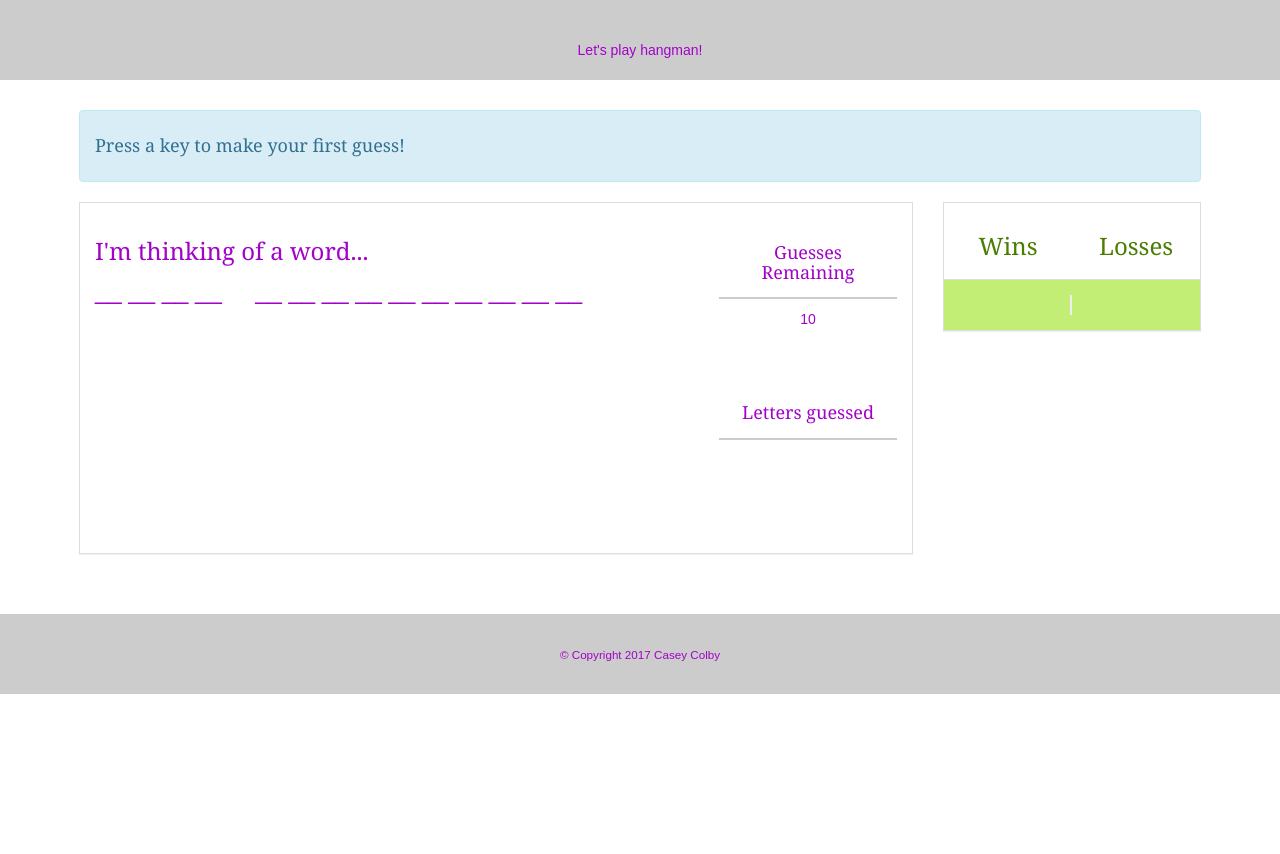
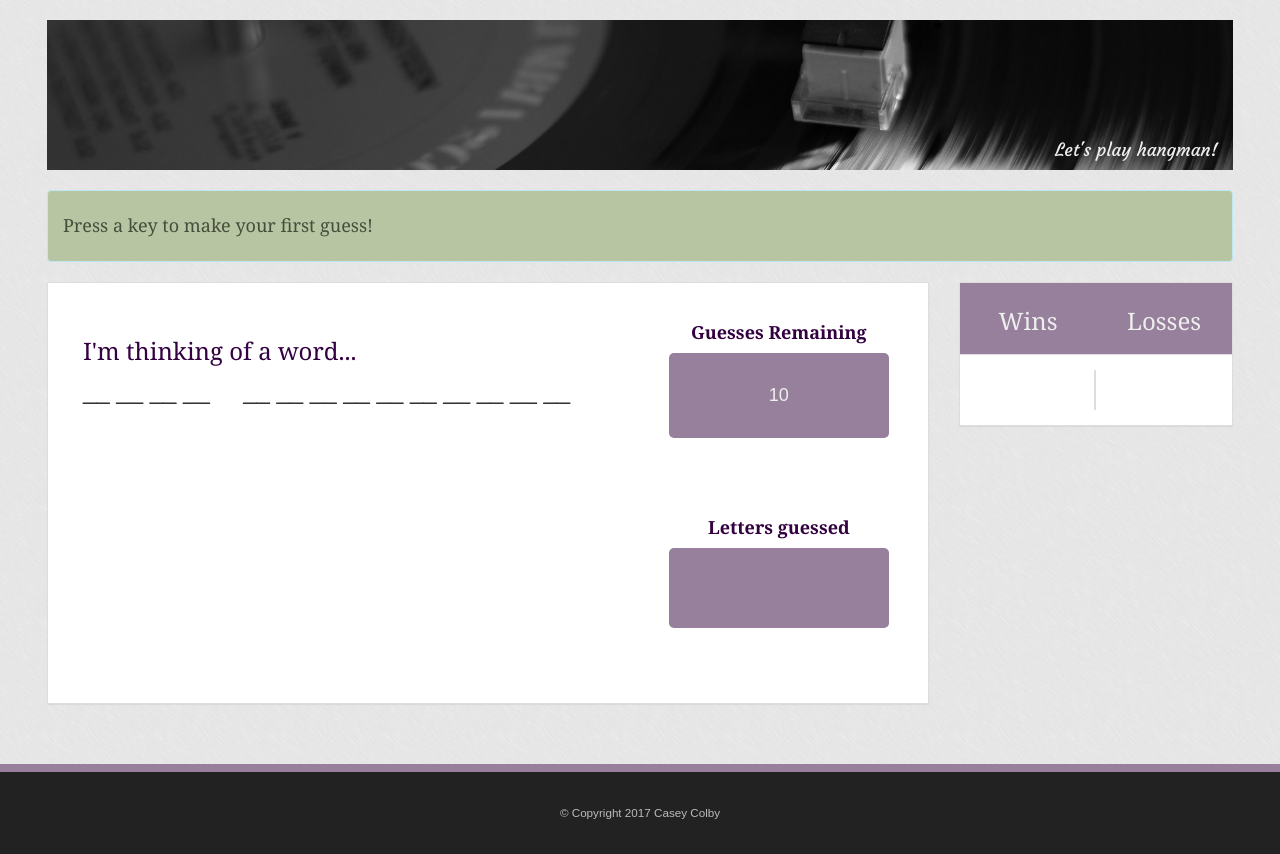
Before and after one commit to cecolby11/Hangman-Game, a PHP site: page / in a window 1280 px wide. Before the commit the page ends 694 px from the top, so only its background shows below. Run offline with PHP 8.4, Linux system fonts and the light colour scheme.

Commit message:
css styling

```diff
--- a/assets/css/style.css
+++ b/assets/css/style.css
@@ -1,70 +1,86 @@
 .page{ /*don't style body tag*/
   font-family: 'Arial', 'Helvetica Neue', Helvetica, sans-serif;
-  color: #a302c9;
-}
-
-header {
-  width: 100%;
-  height: 80px;
-  margin-bottom: 30px;
-  padding: 40px;
-  text-align: center;
-  background-color: #ccc;
+  background-image: url("../images/textures/brushed.png");
+  margin: 0 auto;
 }
 
 footer {
   width: 100%;
-  height: 80px;
+  height: 90px;
   margin-top: 40px;
   text-align: center;
   font-size: smaller;
   padding: 33px;
-  background: #ccc;
+  border-top: #96809B 8px solid;
+  background: #222;
+  color: #bbb;
 }
 
 .main_content {
   margin: auto;
-  width: 90%;
+  width: 95%;
   min-height: 100%;
 }
 
 .panel {
   border-radius: 0px;
+  background: #fff;
+}
+.panel .panel-heading {
+  border-radius: 0px;
 }
 
 h1, h2, h3, h4, h5, h6 {
   font-family: 'Georgia', Times, Times New Roman, serif;
+  color: #330040;
 }
 
-/*game content elements*/
+/*game word elements*/
 
 .alert #instruction {
   /*vertically center better*/
   padding-top: 10px;
 }
+.alert-info {
+  background: #b8c5a3;
+  color: #454E3A;
+}
 
 .game {
-  min-height: 300px;
+  min-height: 200px;
+}
+.game .word {
+  padding: 20px;
 }
 
-.game .word {
+.game .word p {
   font-size: x-large;
 }
 
+/*game guess elements*/
+
 .game .guess {
-  min-height: 150px;
+  min-height: 180px;
   text-align: center;
+  margin: 5px 5px 5px 0;
+  color: #eee;
 }
-
+.game #guessesRemaining,
+.game #lettersGuessed {
+  background: #96809B;
+  width: 85%;
+  min-height: 80px;
+  border-radius: 5px;
+  margin: auto;
+  padding: 30px;
+}
 .game h4 {
-  border-bottom: #ccc 2px solid;
-  padding: 15px;
+  padding-top: 15px;
+  font-weight: bold;
 }
 .game p {
-  font-size: largea;
+  font-size: large;
 }
-
-
 
 /*score panel elements */
 
@@ -73,13 +89,41 @@ h1, h2, h3, h4, h5, h6 {
 }
 .score-panel .wins-col {
   /*border between columns*/
-  border-right: 2px #eee solid;
+  border-right: 2px #ddd solid;
 }
 .score-panel .panel-heading {
-  background: #fff;
-  color: #4a7d00;
+  background: #96809B;
+  padding-top: 5px;
 }
-.score-panel .panel-body {
-  background: #C2EE76;
-  color: #fff;
+.score-panel h3 {
+  color: #eee;
 }
+.score-panel .panel-body p {
+  color: #330040;
+  font-size: 20px;
+  height: 30px;
+}
+
+/*photo*/
+.photo_narrow {
+  overflow: auto;
+  position: relative;
+  margin-bottom: 20px;
+  margin-top: 20px;
+}
+.photo_narrow img{
+  width: 100%;
+  max-height: 150px;
+  object-fit: cover;
+}
+.photo_narrow h2 {
+  z-index: 2;
+  padding: 0;
+  margin: 0;
+  position: absolute;
+  bottom:10px;
+  right: 15px;
+  font-size: 18px;
+  font-family: 'Courgette', cursive;
+  color: #eee;
+}
--- a/assets/javascript/game.js
+++ b/assets/javascript/game.js
@@ -28,7 +28,7 @@ var browser = {
 
   updateLettersGuessedOnScreen: function() {
     var element = document.getElementById("lettersGuessed");
-    element.textContent = setup.lettersGuessed;
+    element.textContent = setup.lettersGuessed.join(" ");
   },
 
   showHideInstruction: function(text) {
@@ -225,9 +225,6 @@ document.onkeyup = function(e) {
     setup.newGameReset();
   }
   else {
-    browser.instructionHidden = true; //hide
-    browser.showHideInstruction(browser.welcomeText);
-
     // save key pressed as variable
     var playerGuess = e.key;
     // just in case they capitalized guess
@@ -236,6 +233,9 @@ document.onkeyup = function(e) {
 
     // check that key code is allowable. if so, returns true
     if(gameplay.validateInput(e)){
+      browser.instructionHidden = true; //hide
+      browser.showHideInstruction(browser.welcomeText);
+
       // process guess
       gameplay.checkGuess(playerGuess);
       gameplay.winLoseWatcher();
--- a/index.html
+++ b/index.html
@@ -1,7 +1,9 @@
 <!DOCTYPE html>
 <html>
 <head>
-  <title>Hangman</title>
+  <title>Hangman!</title>
+
+  <link href="https://fonts.googleapis.com/css?family=Lobster|Courgette" rel="stylesheet">
 
   <link rel="stylesheet" href="https://maxcdn.bootstrapcdn.com/bootstrap/3.3.6/css/bootstrap.min.css">
   <link rel="stylesheet" type="text/css" href="assets/css/style.css">
@@ -13,15 +15,20 @@
 <body>
 <div class="page">
 
-  <header>
-    Let's play hangman!
-  </header>
-
   <!-- main container -->
   <div class="container main_content">
 
+     <div class="row">
+          <div class="col-md-12">
+            <div class="photo_narrow">
+              <img src="assets/images/vinyl.jpg" alt="vinyl photo">
+              <h2>Let's play hangman!</h2>
+            </div>
+          </div>
+        </div>
+        <!-- /.row -->
 
-    <!-- row 1 (instruction alert)-->
+    <!-- row (instruction alert)-->
     <div class="row">
       <div class="col-md-12">
         <div class="alert alert-info" role="alert"" id="instructionContainer">
@@ -29,10 +36,10 @@
         </div>
       </div>
     </div>
-    <!-- /.row 1 (instruction alert) -->
+    <!-- /.row  (instruction alert) -->
 
 
-    <!-- row 2 (content) -->
+    <!-- row  (content) -->
     <div class="row">
 
       <!-- game column-->
@@ -43,7 +50,7 @@
           <div class="row">
 
             <!-- word guessing col -->
-            <div class="col-md-9">
+            <div class="col-md-8 col-sm-12">
               <div class="word">
                 <h3>I'm thinking of a word...</h3>
                 <p id="wordBeingGuessed"></p>
@@ -52,7 +59,7 @@
             <!-- /.word guessing col -->
 
             <!-- guess/letters info col-->
-            <div class="col-md-3">
+            <div class="col-md-4 col-sm-12">
               <div class="row">
                 <div class="col-md-12">
                   <div class="guess remaining">
@@ -82,6 +89,8 @@
 
       <!-- score panel column-->
       <div class="col-md-3">
+        <div class="row">
+          <div class="col-md-12">
             <!-- panel -->
             <div class="panel panel-default score-panel">
 
@@ -99,10 +108,10 @@
               <div class="panel-body">
                 <div class="row">
                   <div class="col-md-6 col-xs-6 wins-col">
-                <h3 id="winsDisplay"></h3>
+                    <p id="winsDisplay"></p>
                   </div>
                   <div class="col-md-6 col-xs-6 losses-col">
-                <h3 id="lossesDisplay"></h3>
+                    <p id="lossesDisplay"></p>
                   </div>
                 </div>
               </div>
@@ -110,25 +119,29 @@
             </div>
             <!-- /.panel -->
           </div>
+        </div>
+        <!-- /.row -->
+
+      </div>
       <!-- /.score panel column-->
 
 
     </div>
-    <!-- /.row 2 (content) -->
+    <!-- /.row (content) -->
 
   </div>
   <!-- /.main container-->
 
   <footer>
     <div class="container">
-      <!-- row 2 -->
+      <!-- row  -->
       <div class="row">
         <div class="col-md-12">
           <!-- &#169; is character reference for copyright symbol -->
           &#169; Copyright 2017 Casey Colby
         </div>
       </div>
-      <!-- /.row 2 -->
+      <!-- /.row  -->
     </div>
     <!-- /.container -->
 
```
Also changed, not shown: assets/images/textures/brushed.png (added), assets/images/textures/brushed_@2X.png (added), assets/images/textures/brushed_alu_dark.png (deleted), assets/images/vinyl.jpg (renamed from assets/images/textures/vinyl.jpg). Lines whose indentation alone changed are shown as unchanged.
